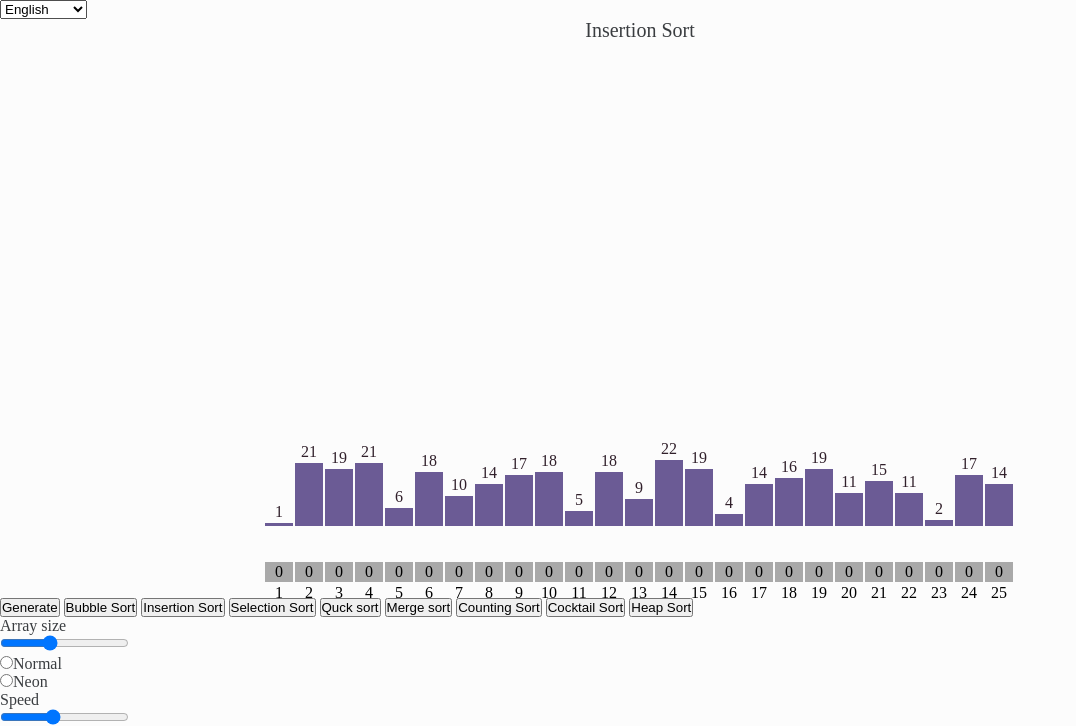
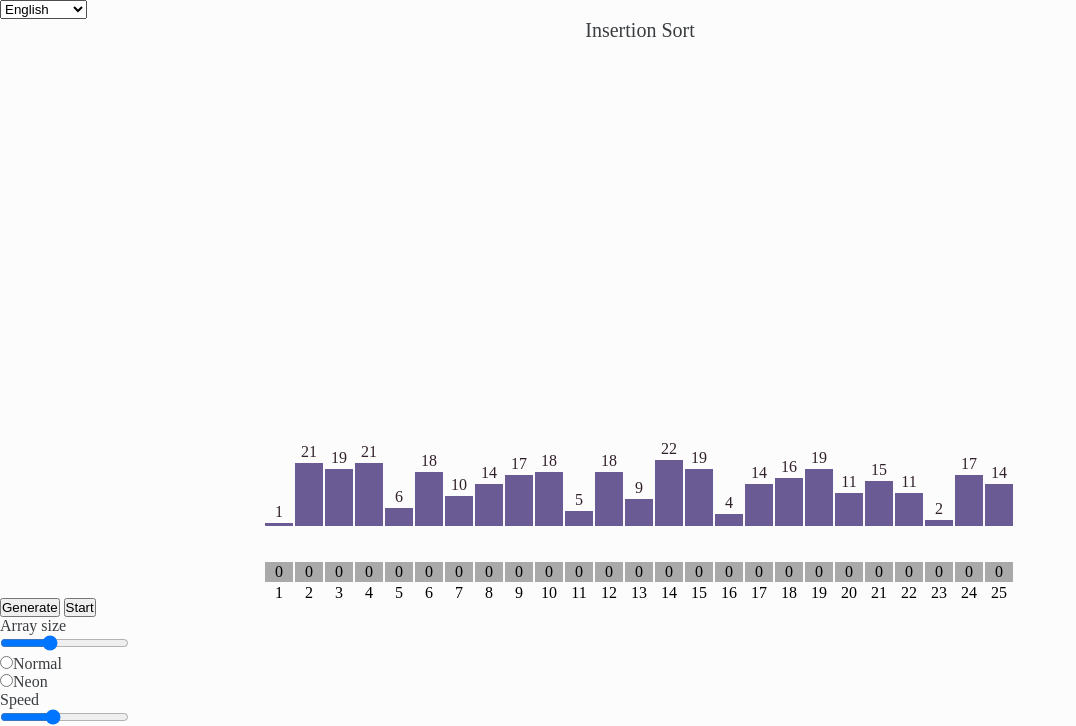
Before and after one commit to boyanbinov/Test, a plain HTML site: page eg/sorting_eg/insertion_eg.html in a window 1280 px wide. Shown: the top 726 px of the page, without its empty margins (0-1076 px from the left). Drawn offline with Linux system fonts and the light colour scheme.

Commit message:
fixed insertion

```diff
--- a/eg/sorting_eg/insertion_eg.html
+++ b/eg/sorting_eg/insertion_eg.html
@@ -12,20 +12,6 @@
         <option value="../../eg/sorting_eg/insertion_eg.html">English</option>
         <option value="../../bg/sorting_bg/insertion_bg.html">Български</option>
     </select>
-    <!-- <div class="demo">
-        <div>
-            <table class="lang">
-                <tr>
-                    <td class="tdlang">
-                    <span id="en" class="button_lang current_lang"><a href="../eg/index_eg.html">English</a></span>
-                    </td>
-                    <td class="tdlang"><span id="bg" class="button_lang"><a href="../bg/index_bg.html">Български</a></span></td>
-                </tr>
-            </table>
-            <div class="translation english" id="translate">The text here will change</div>
-        </div>
-    </div> -->
-
     <br />
     <p class="header">Insertion Sort</p>
 
@@ -37,15 +23,7 @@
     <br>
     <br>
     <button id="generate" class="generate" onclick="start()">Generate</button>
-    <!-- <button class="Remove" onclick="Clear('array')">remove</button> -->
-    <button id="bubble" onclick="BubbleSort()">Bubble Sort</button>
-    <button onclick="InsertionSort()">Insertion Sort</button>
-    <button onclick="SelectionSort()">Selection Sort</button>
-    <button onclick="q()"> Quck sort</button>
-    <button onclick="m()"> Merge sort</button>
-    <button onclick="CountingSort()"> Counting Sort</button>
-    <button onclick="CocktailSort()">Cocktail Sort</button>
-    <button onclick="HeapSort()">Heap Sort</button>
+    <button onclick="InsertionSort()">Start</button>
 
     <br>
     <div id="array_size">Array size</div>
```
Also changed, not shown: index.html (+1 -1 lines).
